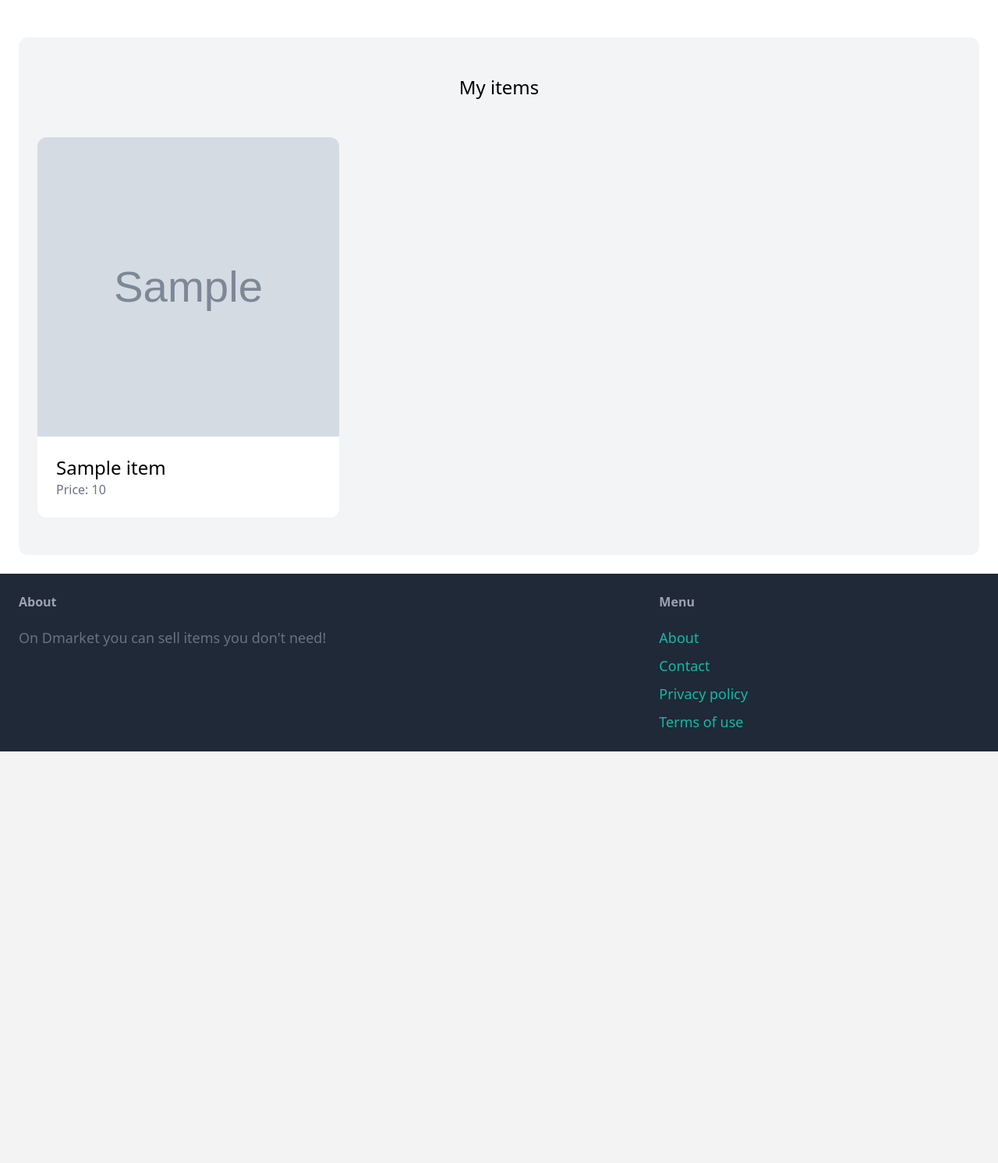
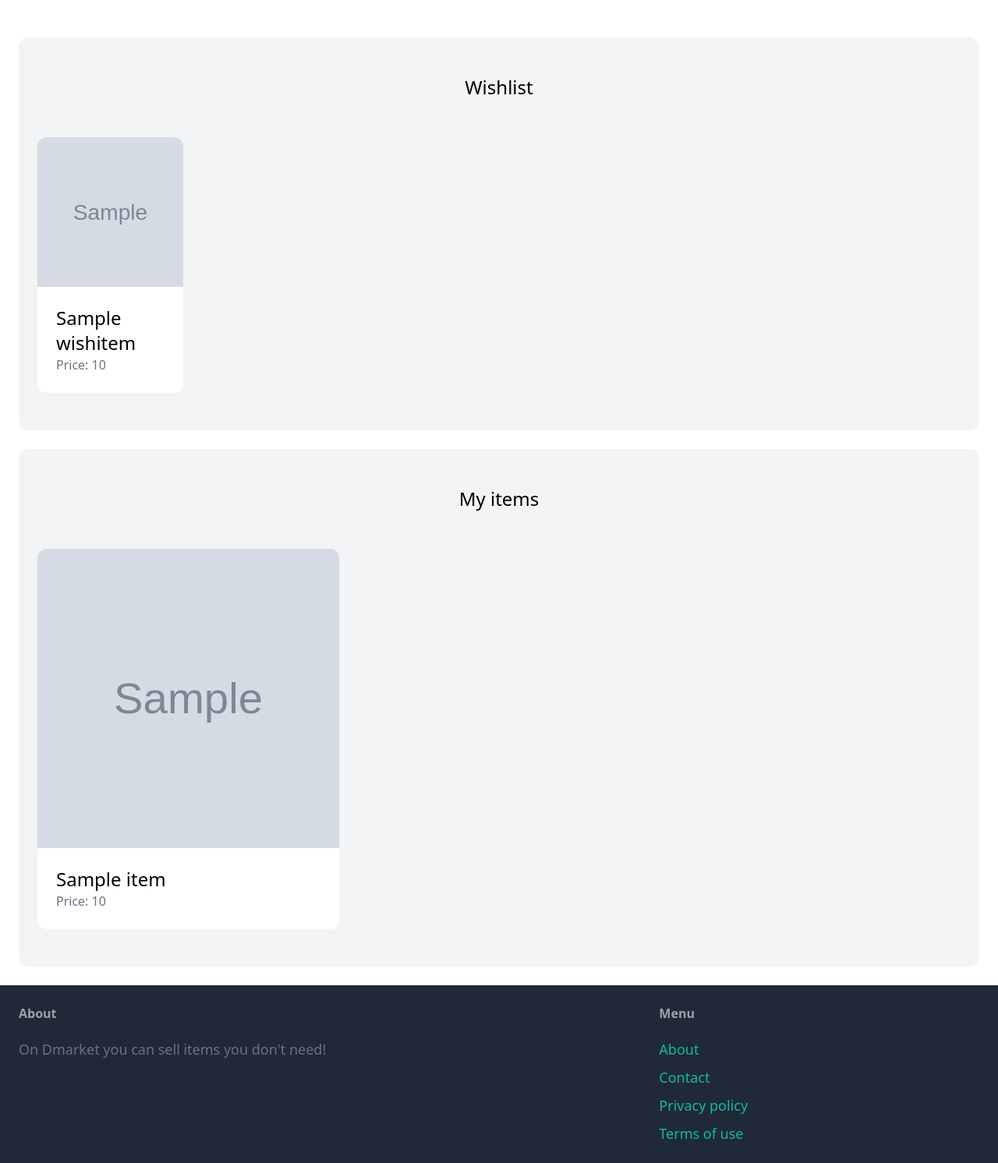
Before and after one commit to witkiewiczmikolaj/dmarket, a Django app: template dashboard/templates/dashboard/index.html in a window 1280 px wide. Shown: the part 77-1569 px from the top of the page at 78% size. Before the commit the page ends 1041 px from the top, so only its background shows below. Run offline with Django 3.2, Linux system fonts and the light colour scheme; the template is opened without the code that fills it: most values are stand-ins (such as "Sample title", 1, 10 or a date in 2020); grey boxes marked "Sample" are stand-in pictures; some libraries are stand-ins or nearby versions.

Commit message:
Wishlist

```diff
--- a/dashboard/templates/dashboard/index.html
+++ b/dashboard/templates/dashboard/index.html
@@ -3,6 +3,34 @@
 {% block title %}Dashboard{% endblock %}
 
 {% block content %}
+    <div class="mt-6 px-6 py-12 bg-gray-100 rounded-xl">
+        <h2 class="mb-12 text-2xl text-center">Wishlist</h2>
+
+
+            {% if wishlist %}
+            <div class="lg:grid grid-cols-6 gap-3">
+                {% for wishitem in wishlist %}
+                <div>
+                    <a href="{% url 'item:detail' wishitem.id %}">
+                        <div class="flex justify-center">
+                            <img src="{{ wishitem.image.url }}" class="lg:h-48 rounded-t-xl sm:h-auto">
+                        </div>
+
+                        <div class="p-6 bg-white rounded-b-xl">
+                            <h2 class="text-2xl">{{ wishitem.name }}</h2>
+                            <p class="text-gray-500">Price: {{wishitem.price}}</p>
+                        </div>
+                    </a>
+                </div>
+                {% endfor %}
+            </div>
+            {% else %}
+            <div class="flex justify-center">
+                <p>Wishlist is empty!</p>
+            </div>
+            {% endif %}
+        </div>
+
     <div class="mt-6 px-6 py-12 bg-gray-100 rounded-xl">
         <h2 class="mb-12 text-2xl text-center">My items</h2>
 
--- a/item/models.py
+++ b/item/models.py
@@ -20,6 +20,7 @@ class Item(models.Model):
     is_sold = models.BooleanField(default=False)
     created_by = models.ForeignKey(User, related_name='items', on_delete=models.CASCADE)
     created_at = models.DateTimeField(auto_now_add=True)
+    wishlist = models.ManyToManyField(User, related_name="wishlist")
 
     def __str__(self):
         return self.name
--- a/item/urls.py
+++ b/item/urls.py
@@ -9,4 +9,6 @@ urlpatterns = [
     path('<int:pk>/', views.detail, name='detail'),
     path('<int:pk>/delete/', views.delete, name='delete'),
     path('<int:pk>/edit/', views.edit, name='edit'),
+    path('<int:pk>/addwishlist/', views.addwishlist, name='addwishlist'),
+    path('<int:pk>/removewishlist/', views.removewishlist, name='removewishlist'),
 ]
```
Also changed, not shown: dashboard/views.py (+10 -3 lines), item/templates/item/detail.html (+8 -1 lines), item/views.py (+15 -1 lines), db.sqlite3, item/migrations/0005_item_wishlist.py (added).
